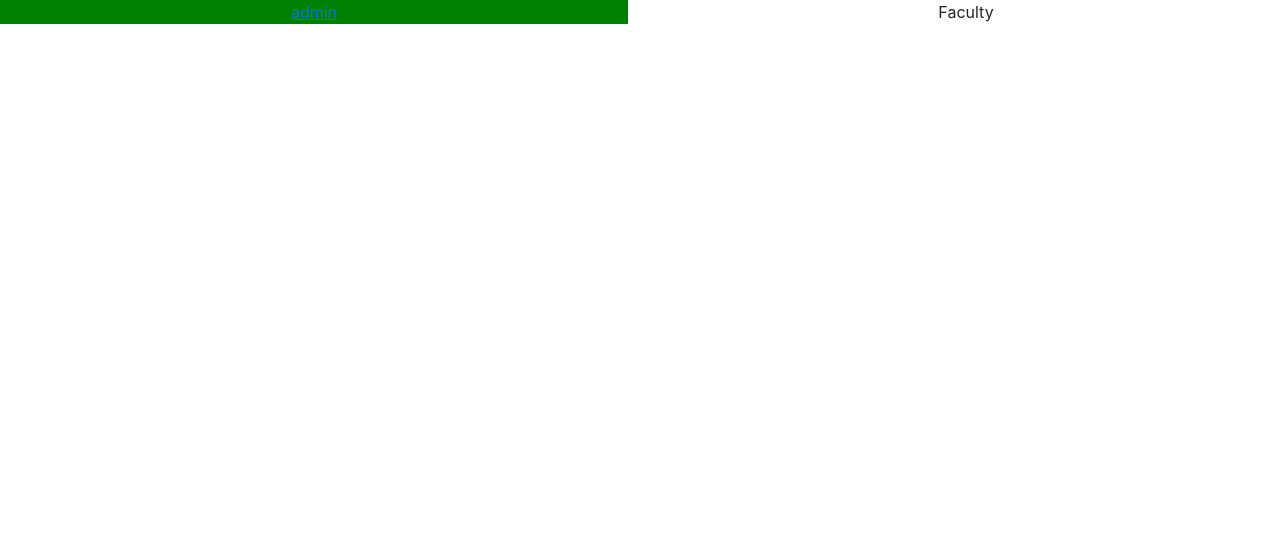
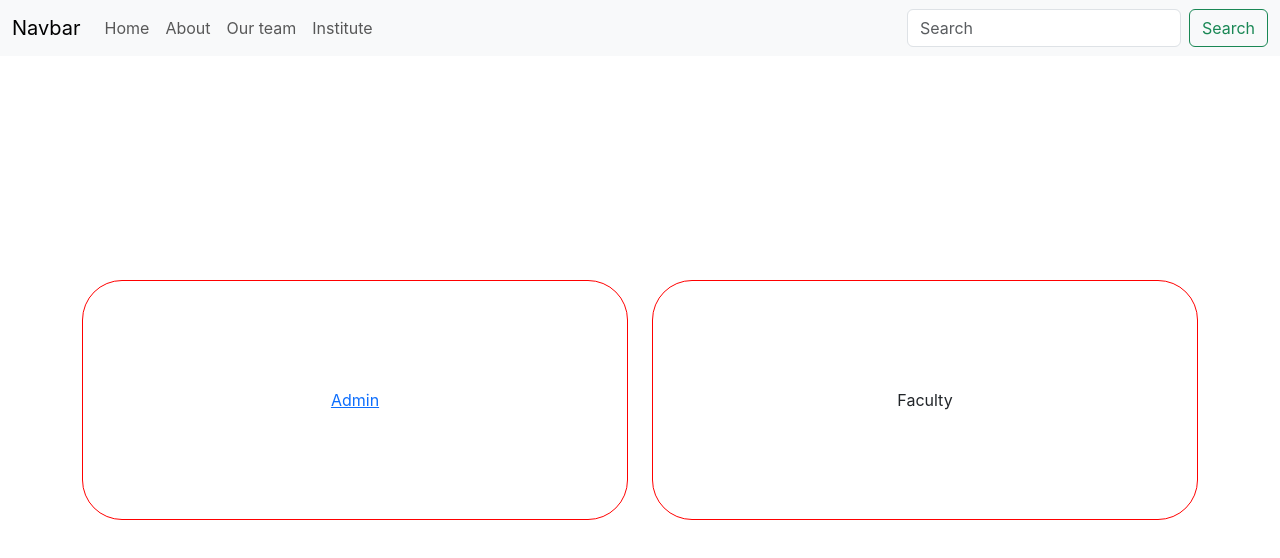
Before and after one commit to BiplabGanguly/competitiveEdge, a React (Create React App) app: page /institute in a window 1280 px wide. Shown: the top 558 px of the page. Built offline with nearby package versions, Linux system fonts and the light colour scheme.

Commit message:
add institute css and navbar

```diff
--- a/src/CSSfolder/instituteStyle.css
+++ b/src/CSSfolder/instituteStyle.css
@@ -1,3 +1,18 @@
+ .col-md-6{
+    height: 30vh;
+    margin-bottom: 2vh;
+}
+
 .adminsection{
-    background-color: green;
+    border: 1px solid red;
+    max-width: auto;
+    height: 30vh;
+    display: flex;
+    justify-content: center;
+    align-items: center;
+    border-radius: 5vh;
+
 }
+.row{
+    margin-top: 28vh;
+}
--- /dev/null
+++ b/src/CSSfolder/navStyle.css
@@ -0,0 +1,3 @@
+.institute{
+    text-decoration: none;
+}
--- a/src/components/Institute.jsx
+++ b/src/components/Institute.jsx
@@ -1,22 +1,26 @@
-import React from 'react'
-import { Link } from 'react-router-dom'
-import "../CSSfolder/instituteStyle.css"
+import React from "react";
+import { Link } from "react-router-dom";
+import "../CSSfolder/instituteStyle.css";
+import Nav from "./Nav";
 
 function Institute() {
   return (
-    <div>
-      <div classname="container">
-        <div className='row'>
-          <div className='col-md-6'>
-            <div className='adminsection'>
-              <Link to="/admin-login">admin</Link>
+    <>
+    <Nav/>
+      <div className="container maincon">
+        <div className="row">
+          <div className="col-md-6">
+            <div className="adminsection">
+              <Link to="/admin-login">Admin</Link>
             </div>
           </div>
-          <div className='col-md-6'>Faculty</div>
+          <div className="col-md-6">
+            <div className="adminsection">Faculty</div>
+          </div>
         </div>
       </div>
-    </div>
-  )
+    </>
+  );
 }
 
-export default Institute
+export default Institute;
--- a/src/components/Nav.jsx
+++ b/src/components/Nav.jsx
@@ -1,15 +1,56 @@
 import React from "react";
 import { Link } from "react-router-dom";
+import "../CSSfolder/navStyle.css"
 
 function Nav() {
   return (
-    <div>
-      {" "}
-      <Link to="/institute">
-        <h2>institution</h2>
-      </Link>
-      <div className="container" style={{ border: "1px solid black" }}>test</div>
-    </div>
+    <nav className="navbar navbar-expand-lg bg-body-tertiary">
+      <div className="container-fluid">
+        <div className="navbar-brand" href="#">
+          Navbar
+        </div>
+        <button
+          className="navbar-toggler"
+          type="button"
+          data-bs-toggle="collapse"
+          data-bs-target="#navbarSupportedContent"
+          aria-controls="navbarSupportedContent"
+          aria-expanded="false"
+          aria-label="Toggle navigation"
+        >
+          <span className="navbar-toggler-icon"></span>
+        </button>
+        <div className="collapse navbar-collapse" id="navbarSupportedContent">
+          <ul className="navbar-nav me-auto mb-2 mb-lg-0">
+          <li className="nav-item">
+              <Link to="/" className="institute"><div className="nav-link">Home</div></Link>
+            </li>
+            <li className="nav-item">
+              <div className="nav-link" href="#">
+                About
+              </div>
+            </li>
+            <li className="nav-item">
+              <div className="nav-link">Our team</div>
+            </li>
+            <li className="nav-item">
+              <Link to="/institute" className="institute"><div className="nav-link">Institute</div></Link>
+            </li>
+          </ul>
+          <form className="d-flex" role="search">
+            <input
+              className="form-control me-2"
+              type="search"
+              placeholder="Search"
+              aria-label="Search"
+            />
+            <button className="btn btn-outline-success" type="submit">
+              Search
+            </button>
+          </form>
+        </div>
+      </div>
+    </nav>
   );
 }
 
```
